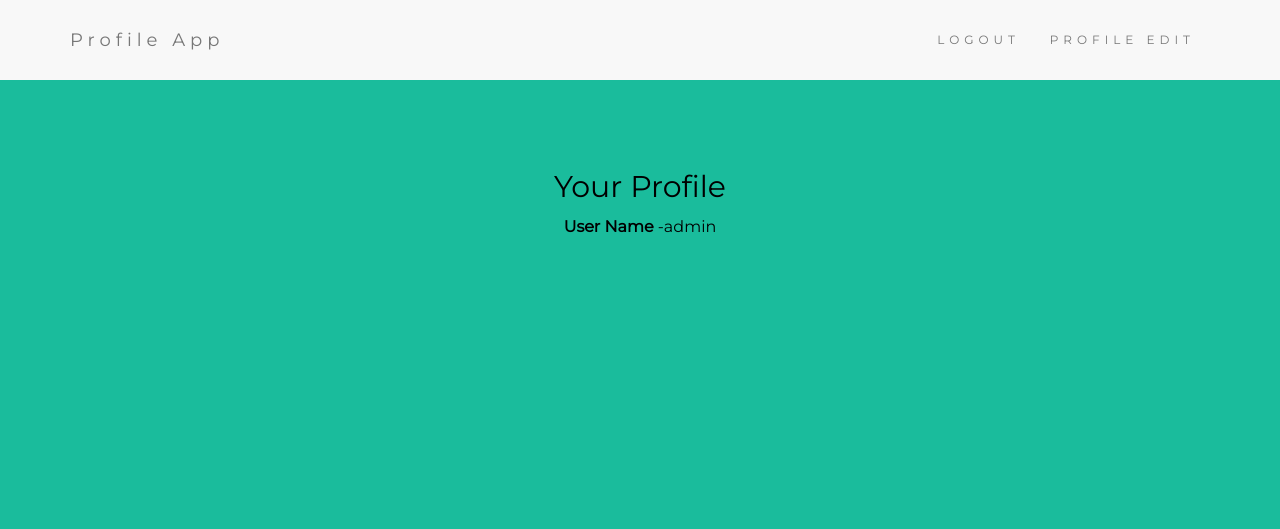
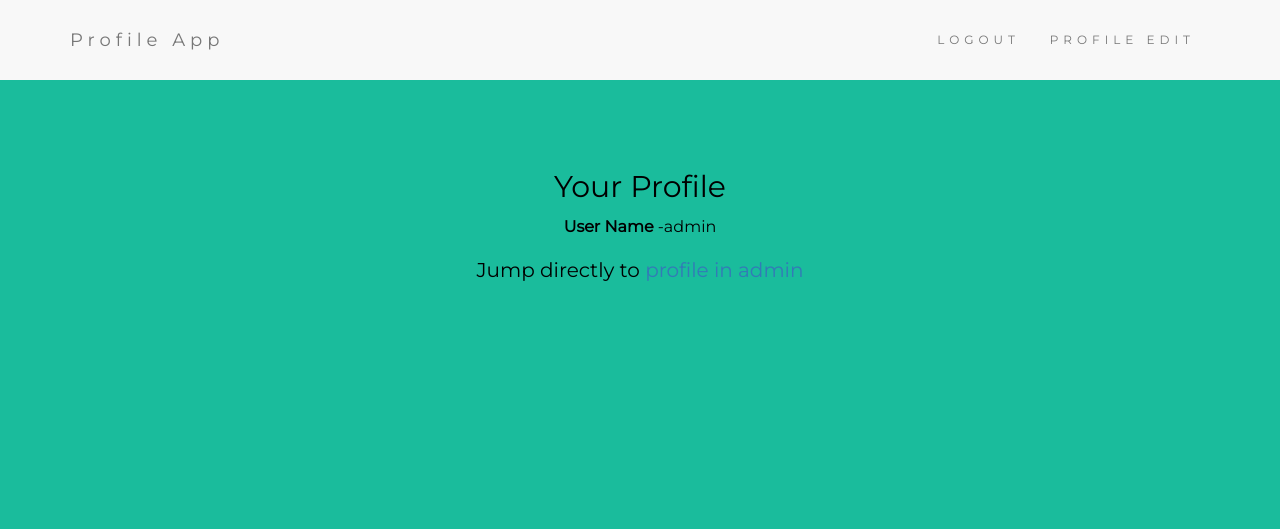
Before and after one commit to DanilaOak/Profile_app, a Django app: page / in a window 1280 px wide. Shown: the top 529 px of the page. Run offline with Django 3.2, Linux system fonts and the light colour scheme; a user stored in the database is signed in; data comes from the database, SQL or seed files in the repository; both versions use the stored data as it was after the commit; some libraries are stand-ins or nearby versions.

Commit message:
create template tag that gets any model object, and renders a link of change view in admin interface

```diff
--- a/profile_app/templates/profile_app/home.html
+++ b/profile_app/templates/profile_app/home.html
@@ -1,5 +1,6 @@
 {% extends 'profile_app/base.html' %}
 {% block content %}
+    {% load app_tags %}
     {% if user.username %}
         <h2>Your Profile</h2>
         {%  for key, value in user.profile.to_dict.items %}
@@ -7,6 +8,7 @@
                 <p><b>{{ key }}</b> -{{ value }} </p>
             {% endif %}
         {% endfor %}
+        {% edit_list request%}
     {% else %}
         <h2>Welcome</h2>
         <p>Please <a href="{% url 'login' %}">Log In</a> or create <a href="{% url 'signup' %}">New User</a></p>
--- /dev/null
+++ b/profile_app/templates/profile_app/link.html
@@ -0,0 +1 @@
+Jump directly to <a href="{{ link }}">{{ title }}</a>
--- /dev/null
+++ b/profile_app/templatetags/app_tags.py
@@ -0,0 +1,13 @@
+from django import template
+from profile_app.models import Profile
+
+register = template.Library()
+
+
+@register.inclusion_tag('profile_app/link.html')
+def edit_list(request):
+    profile = Profile.objects.get(user=request.user)
+    return {
+        'link': 'admin/profile_app/profile/{}/change/'.format(profile.id),
+        'title': 'profile in admin',
+    }
```
Also changed, not shown: db.sqlite3, profile_app/templatetags/__init__.py (added), 1 other file.
